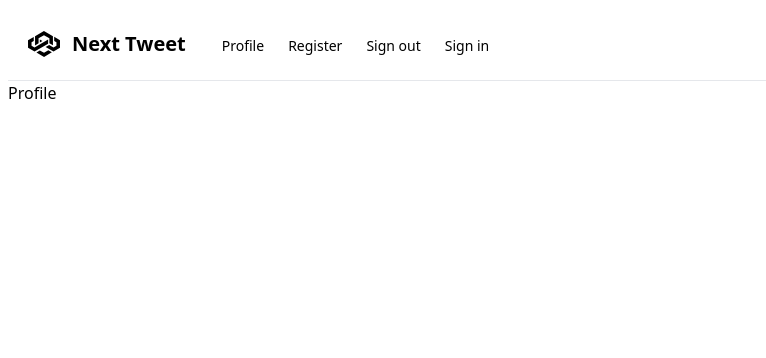
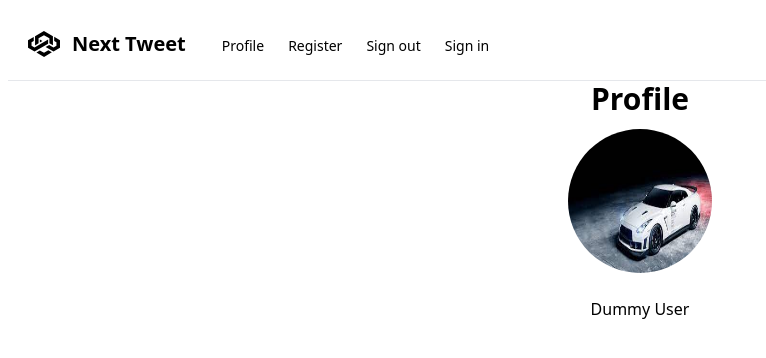
Before and after one commit to trungdung70199/next_tweet, a Next.js app in the folder client/: page /User/profile in a window 1280 px wide. Shown: the top 358 px of the page, without its empty margins (0-766 px from the left). Built offline with nearby package versions, Linux system fonts and the light colour scheme.

Commit message:
add page & img

```diff
--- a/client/app/User/profile/page.tsx
+++ b/client/app/User/profile/page.tsx
@@ -1,7 +1,16 @@
+import Image from "next/image";
+import White from '@/public/img/White.jpeg';
+
 const ProfilePage = () => {
     return (
         <div>
-            <h2>Profile</h2>
+            <h1 className="text-3xl text-center font-bold">Profile</h1>
+            <div className="flex justify-center p-3">
+                <Image src={White} className="h-36 w-36 rounded-full" alt={""} />
+            </div>
+            <div className="flex justify-center p-3">
+                Dummy User
+            </div>
         </div>
     );
 }
```
Also changed, not shown: client/public/img/White.jpeg (added), client/public/img/me.png (added).
